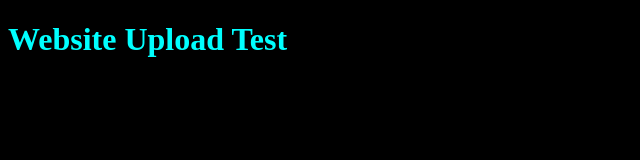
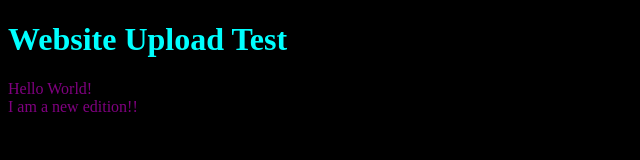
Before and after one commit to theredskin/Project-001, a plain HTML site: page index.html in a window 1280 px wide. Shown: the whole page, without its empty margins (0-640 px from the left). Drawn offline with Linux system fonts and the light colour scheme.

Commit message:
Updated Main.css
Added color

```diff
--- a/main.css
+++ b/main.css
@@ -5,3 +5,7 @@ h1 {
 body {
   background-color: black;
 }
+
+div {
+  color: purple;
+}
```
